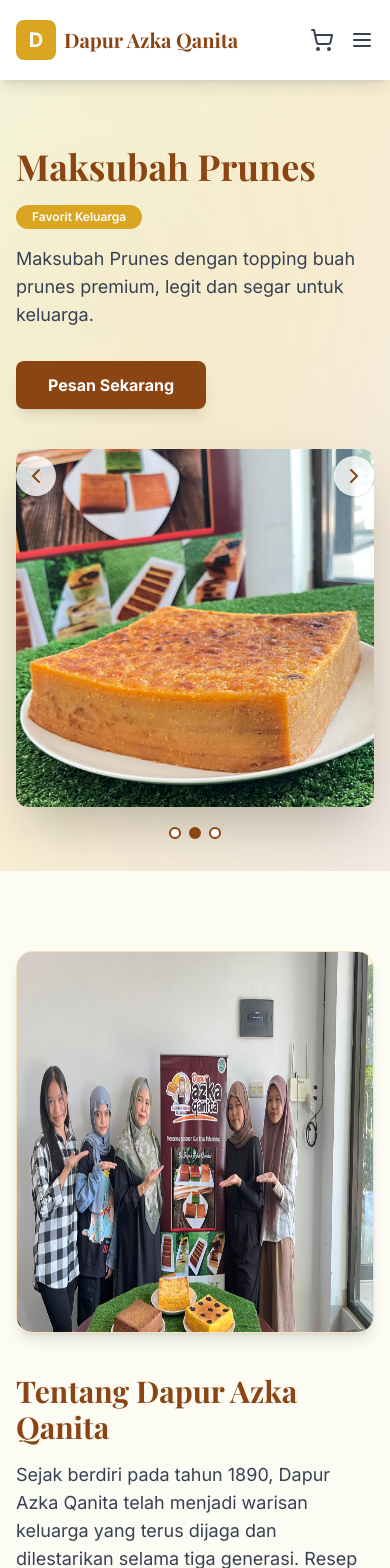
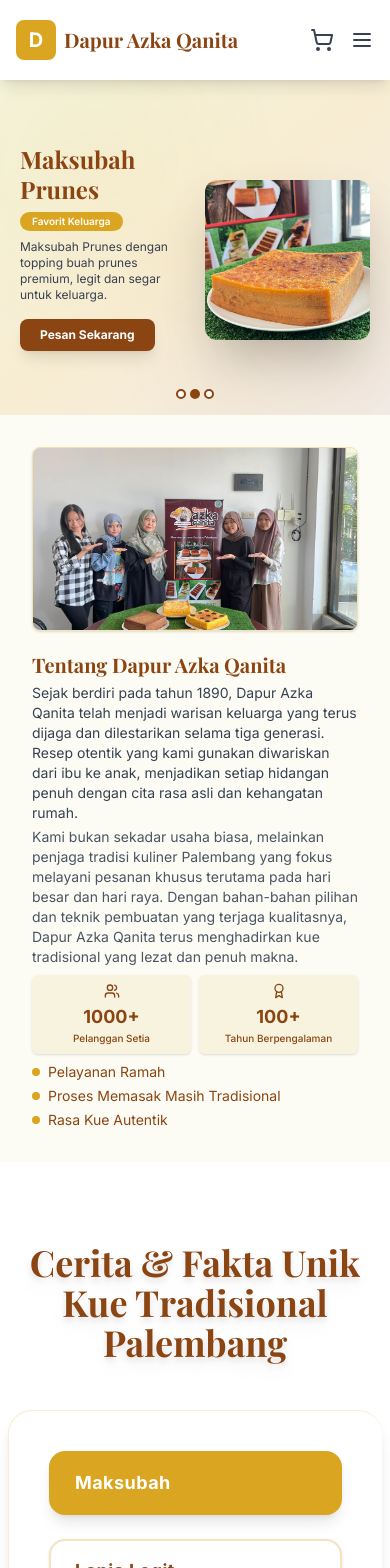
Before and after one commit to vivi211111/DapurAzkaQanita, a React (Vite) app: page / in a window 390 px wide. Shown: the top 1568 px of the page. Built offline with nearby package versions, Linux system fonts and the light colour scheme.

Commit message:
perubahan mobile

```diff
--- a/src/components/home/AboutSection.jsx
+++ b/src/components/home/AboutSection.jsx
@@ -27,9 +27,106 @@
 	const [selectedStory, setSelectedStory] = useState(0);
 
 	return (
-    <section className="py-20 bg-batik-cream/30 dark:bg-gray-900">
-      <div className="max-w-7xl mx-auto px-4 sm:px-6 lg:px-8">
-        <div className="grid grid-cols-1 md:grid-cols-2 gap-10 items-center">
+		<section className="py-8 md:py-20 bg-batik-cream/30 dark:bg-gray-900">
+			<div className="max-w-7xl mx-auto px-8 sm:px-4 lg:px-8">
+				{/* MOBILE: compact, gambar atas, konten bawah */}
+				<div className="md:hidden">
+					<div className="flex flex-col gap-5">
+						{/* Gambar */}
+						<motion.div
+							initial={{ opacity: 0, x: -20 }}
+							whileInView={{ opacity: 1, x: 0 }}
+							viewport={{ once: true }}
+							transition={{ duration: 0.6 }}
+							className="w-full "
+						>
+							<div className="rounded-lg overflow-hidden shadow border border-batik-gold/30">
+								<img
+									src="/about/DapurAzka.jpg"
+									alt="Dapur Azka Qanita"
+									className="w-full h-50 object-center scale-105"
+								/>
+							</div>
+						</motion.div>
+
+						{/* Konten */}
+						<motion.div
+							initial={{ opacity: 0, x: 20 }}
+							whileInView={{ opacity: 1, x: 0 }}
+							viewport={{ once: true }}
+							transition={{ duration: 0.6 }}
+						>
+							<motion.h2
+								initial={{ opacity: 0, y: 20 }}
+								whileInView={{ opacity: 1, y: 0 }}
+								viewport={{ once: true }}
+								transition={{ duration: 0.6, delay: 0.1 }}
+								className="font-bold text-xl text-batik-brown dark:text-batik-gold mb-1"
+							>
+								Tentang Dapur Azka Qanita
+							</motion.h2>
+							<motion.p
+								initial={{ opacity: 0, y: 20 }}
+								whileInView={{ opacity: 1, y: 0 }}
+								viewport={{ once: true }}
+								transition={{ duration: 0.6, delay: 0.15 }}
+								className="text-sm text-gray-700 dark:text-gray-300 mb-1"
+							>
+								Sejak berdiri pada tahun 1890, Dapur Azka Qanita telah menjadi warisan keluarga yang terus dijaga dan dilestarikan selama tiga generasi. Resep otentik yang kami gunakan diwariskan dari ibu ke anak, menjadikan setiap hidangan penuh dengan cita rasa asli dan kehangatan rumah.
+							</motion.p>
+							<motion.p
+								initial={{ opacity: 0, y: 20 }}
+								whileInView={{ opacity: 1, y: 0 }}
+								viewport={{ once: true }}
+								transition={{ duration: 0.6, delay: 0.2 }}
+								className="text-sm text-gray-600 dark:text-gray-400 mb-2"
+							>
+								Kami bukan sekadar usaha biasa, melainkan penjaga tradisi kuliner Palembang yang fokus melayani pesanan khusus terutama pada hari besar dan hari raya. Dengan bahan-bahan pilihan dan teknik pembuatan yang terjaga kualitasnya, Dapur Azka Qanita terus menghadirkan kue tradisional yang lezat dan penuh makna.
+							</motion.p>
+							{/* Highlight Cards */}
+							<div className="grid grid-cols-2 gap-2 mb-2">
+								<motion.div
+									initial={{ opacity: 0, y: 20 }}
+									whileInView={{ opacity: 1, y: 0 }}
+									viewport={{ once: true }}
+									transition={{ duration: 0.6, delay: 0.25 }}
+									className="bg-batik-gold/10 rounded-md p-2 flex flex-col items-center shadow"
+								>
+									<Users className="text-batik-brown text-lg mb-1" size={16} />
+									<div className="text-lg font-bold text-batik-brown dark:text-batik-gold">1000+</div>
+									<div className="text-[10px] text-batik-brown dark:text-batik-gold font-medium text-center">Pelanggan Setia</div>
+								</motion.div>
+								<motion.div
+									initial={{ opacity: 0, y: 20 }}
+									whileInView={{ opacity: 1, y: 0 }}
+									viewport={{ once: true }}
+									transition={{ duration: 0.6, delay: 0.3 }}
+									className="bg-batik-gold/10 rounded-md p-2 flex flex-col items-center shadow"
+								>
+									<Award className="text-batik-brown text-lg mb-1" size={16} />
+									<div className="text-lg font-bold text-batik-brown dark:text-batik-gold">100+</div>
+									<div className="text-[10px] text-batik-brown dark:text-batik-gold font-medium text-center">Tahun Berpengalaman</div>
+								</motion.div>
+							</div>
+							{/* Feature List */}
+							<motion.ul
+								initial={{ opacity: 0, y: 20 }}
+								whileInView={{ opacity: 1, y: 0 }}
+								viewport={{ once: true }}
+								transition={{ duration: 0.6, delay: 0.35 }}
+								className="mb-0 space-y-1 text-batik-brown dark:text-batik-gold/90 text-xs"
+							>
+								<li className="flex items-center text-sm gap-2"><span className="inline-block w-2 h-2 rounded-full bg-batik-gold"></span>Pelayanan Ramah</li>
+								<li className="flex items-center text-sm gap-2"><span className="inline-block w-2 h-2 rounded-full bg-batik-gold"></span>Proses Memasak Masih Tradisional</li>
+								<li className="flex items-center text-sm gap-2"><span className="inline-block w-2 h-2 rounded-full bg-batik-gold"></span>Rasa Kue Autentik</li>
+							</motion.ul>
+						</motion.div>
+					</div>
+				</div>
+
+				{/* DESKTOP: grid 2 kolom, layout tetap */}
+				<div className="hidden md:block">
+					<div className="grid grid-cols-2 gap-10 items-center">
 						{/* Left: Image */}
 						<motion.div
 							initial={{ opacity: 0, x: -40 }}
@@ -42,11 +139,10 @@
 								<img
 									src="/about/DapurAzka.jpg"
 									alt="Dapur Azka Qanita"
-                className="w-full h-[380px] md:h-[420px] lg:h-[460px] object-center scale-110 hover:scale-105 transition-transform duration-500 rounded-t-2xl"
+									className="w-full h-[420px] lg:h-[460px] object-center scale-110 hover:scale-105 transition-transform duration-500 rounded-t-2xl"
 								/>
 							</div>
 						</motion.div>
-
 						{/* Right: Content */}
 						<motion.div
 							initial={{ opacity: 0, x: 40 }}
@@ -59,7 +155,7 @@
 								whileInView={{ opacity: 1, y: 0 }}
 								viewport={{ once: true }}
 								transition={{ duration: 0.7, delay: 0.1 }}
-              className="font- text-3xl md:text-4xl font-bold text-batik-brown dark:text-batik-gold mb-4"
+								className="font-bold text-4xl text-batik-brown dark:text-batik-gold mb-4"
 							>
 								Tentang Dapur Azka Qanita
 							</motion.h2>
@@ -70,10 +166,7 @@
 								transition={{ duration: 0.7, delay: 0.2 }}
 								className="text-lg text-gray-700 dark:text-gray-300 mb-4 max-w-2xl"
 							>
-              Sejak berdiri pada tahun 1890, Dapur Azka Qanita telah
-              menjadi warisan keluarga yang terus dijaga dan dilestarikan
-              selama tiga generasi. Resep otentik yang kami gunakan diwariskan dari ibu ke anak,
-              menjadikan setiap hidangan penuh dengan cita rasa asli dan kehangatan rumah.
+								Sejak berdiri pada tahun 1890, Dapur Azka Qanita telah menjadi warisan keluarga yang terus dijaga dan dilestarikan selama tiga generasi. Resep otentik yang kami gunakan diwariskan dari ibu ke anak, menjadikan setiap hidangan penuh dengan cita rasa asli dan kehangatan rumah.
 							</motion.p>
 							<motion.p
 								initial={{ opacity: 0, y: 30 }}
@@ -82,12 +175,8 @@
 								transition={{ duration: 0.7, delay: 0.3 }}
 								className="text-lg text-gray-600 dark:text-gray-400 mb-6 max-w-2xl"
 							>
-              Kami bukan sekadar usaha biasa, melainkan penjaga tradisi kuliner
-              Palembang yang fokus melayani pesanan khusus terutama pada hari besar dan
-              hari raya. Dengan bahan-bahan pilihan dan teknik pembuatan yang terjaga kualitasnya,
-              Dapur Azka Qanita terus menghadirkan kue tradisional yang lezat dan penuh makna.
+								Kami bukan sekadar usaha biasa, melainkan penjaga tradisi kuliner Palembang yang fokus melayani pesanan khusus terutama pada hari besar dan hari raya. Dengan bahan-bahan pilihan dan teknik pembuatan yang terjaga kualitasnya, Dapur Azka Qanita terus menghadirkan kue tradisional yang lezat dan penuh makna.
 							</motion.p>
-
 							{/* Highlight Cards */}
 							<div className="grid grid-cols-2 gap-4 mb-6">
 								<motion.div
@@ -97,13 +186,9 @@
 									transition={{ duration: 0.7, delay: 0.4 }}
 									className="bg-batik-gold/10 dark:bg-batik-gold/20 rounded-xl p-5 flex flex-col items-center shadow"
 								>
-                <Users className="text-batik-brown mb-2" size={32} />
-                <div className="text-2xl font-bold text-batik-brown dark:text-batik-gold">
-                  1000+
-                </div>
-                <div className="text-batik-brown dark:text-batik-gold text-sm font-medium">
-                  Pelanggan Setia
-                </div>
+									<Users className="text-batik-brown mb-2" size={20} />
+									<div className="text-2xl font-bold text-batik-brown dark:text-batik-gold">1000+</div>
+									<div className="text-sm text-batik-brown dark:text-batik-gold font-medium text-center">Pelanggan Setia</div>
 								</motion.div>
 								<motion.div
 									initial={{ opacity: 0, y: 30 }}
@@ -112,16 +197,11 @@
 									transition={{ duration: 0.7, delay: 0.5 }}
 									className="bg-batik-gold/10 dark:bg-batik-brown/30 rounded-xl p-5 flex flex-col items-center shadow"
 								>
-                <Award className="text-batik-brown dark:text-batik-gold mb-2" size={32} />
-                <div className="text-2xl font-bold text-batik-brown dark:text-batik-gold">
-                  100+
-                </div>
-                <div className="text-batik-brown dark:text-batik-gold text-sm font-medium">
-                  Tahun Berpengalaman
-                </div>
+									<Award className="text-batik-brown dark:text-batik-gold mb-2" size={20} />
+									<div className="text-2xl font-bold text-batik-brown dark:text-batik-gold">100+</div>
+									<div className="text-sm text-batik-brown dark:text-batik-gold font-medium text-center">Tahun Berpengalaman</div>
 								</motion.div>
 							</div>
-
 							{/* Feature List */}
 							<motion.ul
 								initial={{ opacity: 0, y: 30 }}
@@ -130,20 +210,12 @@
 								transition={{ duration: 0.7, delay: 0.6 }}
 								className="mb-0 space-y-2 text-batik-brown dark:text-batik-gold/90 text-base"
 							>
-              <li className="flex items-center gap-2">
-                <span className="inline-block w-2 h-2 rounded-full bg-batik-gold"></span>
-                Pelayanan Ramah
-              </li>
-              <li className="flex items-center gap-2">
-                <span className="inline-block w-2 h-2 rounded-full bg-batik-gold"></span>
-                Proses Memasak Masih Tradisional
-              </li>
-              <li className="flex items-center gap-2">
-                <span className="inline-block w-2 h-2 rounded-full bg-batik-gold"></span>
-                Rasa Kue Autentik
-              </li>
+								<li className="flex items-center gap-2"><span className="inline-block w-2 h-2 rounded-full bg-batik-gold"></span>Pelayanan Ramah</li>
+								<li className="flex items-center gap-2"><span className="inline-block w-2 h-2 rounded-full bg-batik-gold"></span>Proses Memasak Masih Tradisional</li>
+								<li className="flex items-center gap-2"><span className="inline-block w-2 h-2 rounded-full bg-batik-gold"></span>Rasa Kue Autentik</li>
 							</motion.ul>
 						</motion.div>
+					</div>
 				</div>
 			</div>
 		</section>
--- a/src/components/home/HeroSection.jsx
+++ b/src/components/home/HeroSection.jsx
@@ -527,16 +527,161 @@
   }, [currentAd]);
 
   return (
-    <section className="relative flex items-center justify-center min-h-[480px] md:min-h-[600px] overflow-hidden">
-      {/* Enhanced Interactive Background */}
-      <div className="absolute inset-0 bg-gradient-to-br from-batik-cream via-batik-gold/20 to-batik-brown/10 dark:from-gray-900 dark:via-batik-brown/30 dark:to-gray-950">
-        <div className="absolute inset-0 opacity-30">
+    <section className="relative flex items-center justify-center mt-0 md:mt-0 md:min-h-[600px] overflow-hidden">
+      {/* MOBILE/TABLET */}
+      <div className="w-full flex justify-center md:hidden">
+        <div className="w-full max-w-3xl md:max-w-none md:w-full md:rounded-none md:shadow-none md:bg-transparent shadow-lg bg-gradient-to-br from-batik-cream via-batik-gold/20 to-batik-brown/10 dark:from-gray-900 dark:via-batik-brown/30 dark:to-gray-950 relative">
+          <div className="absolute inset-0 opacity-30 pointer-events-none z-0 md:hidden">
             <div className="absolute inset-0 bg-[radial-gradient(circle_at_25%_25%,rgba(218,165,32,0.3)_0%,transparent_50%)] animate-pulse"></div>
             <div className="absolute inset-0 bg-[radial-gradient(circle_at_75%_75%,rgba(139,69,19,0.3)_0%,transparent_50%)] animate-pulse"></div>
           </div>
+          <div className="relative z-10 w-full px-5 sm:px-6 lg:px-8 flex flex-col md:flex-row items-center justify-between py-16 md:py-24 transition-all duration-700">
+            {/* Slide Container */}
+            <div className="flex gap-5 md:flex-row items-center justify-between w-full">
+              {/* Left: Text */}
+              <div
+                className={`order-none md:order-1 flex-1 text-left md:pr-12 transition-all duration-500 transform ${
+                  isSliding
+                    ? slideDirection === "right"
+                      ? "-translate-x-16 opacity-0"
+                      : "translate-x-16 opacity-0"
+                    : "translate-x-0 opacity-100"
+                }`}
+                key={currentAd + "-text"}
+              >
+                <h1 className="font-serif text-2xl sm:text-3xl md:text-5xl lg:text-6xl font-bold text-batik-brown mb-2 sm:mb-3 md:mb-4 leading-tight">
+                  {ads[currentAd].title}
+                </h1>
+                <div className="flex items-center mb-2 sm:mb-3 md:mb-4">
+                  <span
+                    className={`inline-block ${ads[currentAd].badgeColor} text-white text-[10px] sm:text-xs font-semibold rounded-full px-3 sm:px-4 py-0.5 sm:py-1 mr-2 sm:mr-3`}
+                  >
+                    {ads[currentAd].badge}
+                  </span>
+                </div>
+                <p className="text-xs sm:text-base md:text-lg text-gray-700 mb-4 sm:mb-6 md:mb-8 max-w-xs sm:max-w-md md:max-w-xl">
+                  {ads[currentAd].desc}
+                </p>
+                <Link
+                  to={ads[currentAd].link}
+                  className={`inline-block ${ads[currentAd].ctaColor} text-white font-bold py-2 sm:py-3 px-5 sm:px-8 rounded-lg shadow-lg transition-all duration-300 text-xs sm:text-base`}
+                >
+                  {ads[currentAd].cta}
+                </Link>
+              </div>
+              {/* Right: Image */}
+              <div
+                className={`order-2 md:order-2 flex-1 flex items-center justify-center mt-6 sm:mt-10 md:mt-0 transition-all duration-500 transform ${
+                  isSliding
+                    ? slideDirection === "right"
+                      ? "-translate-x-16 opacity-0"
+                      : "translate-x-16 opacity-0"
+                    : "translate-x-0 opacity-100"
+                }`}
+                key={currentAd + "-img"}
+              >
+                <img
+                  src={ads[currentAd].img}
+                  alt={ads[currentAd].title}
+                  className="rounded-xl shadow-2xl w-full max-w-[220px] sm:max-w-[320px] md:max-w-[600px] max-h-[160px] sm:max-h-[240px] md:max-h-[400px] aspect-square object-cover"
+                />
+              </div>
             </div>
 
-      {/* Tombol Panah Kiri */}
+            {/* Carousel Dots */}
+            <div className="absolute bottom-4 sm:bottom-8 left-1/2 -translate-x-1/2 flex gap-1 sm:gap-2">
+              {ads.map((_, idx) => (
+                <button
+                  key={idx}
+                  onClick={() =>
+                    handleSlide(idx > currentAd ? "right" : "left", idx)
+                  }
+                  className={`w-2.5 sm:w-3 h-2.5 sm:h-3 rounded-full border-2 border-batik-brown transition-all duration-300 ${
+                    currentAd === idx ? "bg-batik-brown" : "bg-white"
+                  }`}
+                  aria-label={`Iklan ${idx + 1}`}
+                ></button>
+              ))}
+            </div>
+          </div>
+        </div>
+      </div>
+      {/* DESKTOP */}
+      <div className="hidden md:block w-full">
+        <div className="relative flex items-center justify-center min-h-[600px] overflow-hidden">
+          <div className="absolute inset-0 bg-gradient-to-br from-batik-cream via-batik-gold/20 to-batik-brown/10 dark:from-gray-900 dark:via-batik-brown/30 dark:to-gray-950">
+            <div className="absolute inset-0 opacity-30 pointer-events-none">
+              <div className="absolute inset-0 bg-[radial-gradient(circle_at_25%_25%,rgba(218,165,32,0.3)_0%,transparent_50%)] animate-pulse"></div>
+              <div className="absolute inset-0 bg-[radial-gradient(circle_at_75%_75%,rgba(139,69,19,0.3)_0%,transparent_50%)] animate-pulse"></div>
+            </div>
+            <div className="relative z-10 w-full max-w-7xl mx-auto px-4 sm:px-6 lg:px-8 flex flex-col md:flex-row items-center justify-between py-24 md:py-24 transition-all duration-700">
+              <div className="flex-1 flex flex-row items-center justify-between w-full">
+                {/* Left: Text */}
+                <div
+                  className={`flex-1 text-left md:pr-12 transition-all duration-500 transform ${
+                    isSliding
+                      ? slideDirection === "right"
+                        ? "-translate-x-16 opacity-0"
+                        : "translate-x-16 opacity-0"
+                      : "translate-x-0 opacity-100"
+                  }`}
+                  key={currentAd + "-text-d"}
+                >
+                  <h1 className="font-serif text-5xl lg:text-6xl font-bold text-batik-brown mb-4 leading-tight">
+                    {ads[currentAd].title}
+                  </h1>
+                  <div className="flex items-center mb-4">
+                    <span
+                      className={`inline-block ${ads[currentAd].badgeColor} text-white text-xs font-semibold rounded-full px-4 py-1 mr-3`}
+                    >
+                      {ads[currentAd].badge}
+                    </span>
+                  </div>
+                  <p className="text-lg text-gray-700 mb-8 max-w-xl">
+                    {ads[currentAd].desc}
+                  </p>
+                  <Link
+                    to={ads[currentAd].link}
+                    className={`inline-block ${ads[currentAd].ctaColor} text-white font-bold py-3 px-8 rounded-lg transition-all duration-300 text-base`}
+                  >
+                    {ads[currentAd].cta}
+                  </Link>
+                </div>
+                {/* Right: Image */}
+                <div
+                  className={`flex-1 flex items-center justify-center mt-0 transition-all duration-500 transform ${
+                    isSliding
+                      ? slideDirection === "right"
+                        ? "-translate-x-16 opacity-0"
+                        : "translate-x-16 opacity-0"
+                      : "translate-x-0 opacity-100"
+                  }`}
+                  key={currentAd + "-img-d"}
+                >
+                  <img
+                    src={ads[currentAd].img}
+                    alt={ads[currentAd].title}
+                    className="rounded-xl shadow-2xl w-full max-w-[600px] max-h-[400px] aspect-square object-cover"
+                  />
+                </div>
+              </div>
+            </div>
+            {/* Carousel Dots */}
+            <div className="absolute bottom-8 left-1/2 -translate-x-1/2 flex gap-2">
+              {ads.map((_, idx) => (
+                <button
+                  key={idx}
+                  onClick={() =>
+                    handleSlide(idx > currentAd ? "right" : "left", idx)
+                  }
+                  className={`w-3 h-3 rounded-full border-2 border-batik-brown transition-all duration-300 ${
+                    currentAd === idx ? "bg-batik-brown" : "bg-white"
+                  }`}
+                  aria-label={`Iklan ${idx + 1}`}
+                ></button>
+              ))}
+            </div>
+            {/* Tombol Panah */}
             <button
               className="absolute left-4 top-1/2 -translate-y-1/2 bg-white/80 hover:bg-batik-gold text-batik-brown rounded-full shadow p-2 z-20"
               onClick={() => handleSlide("left")}
@@ -554,8 +699,6 @@
                 <polyline points="15 18 9 12 15 6" />
               </svg>
             </button>
-
-      {/* Tombol Panah Kanan */}
             <button
               className="absolute right-4 top-1/2 -translate-y-1/2 bg-white/80 hover:bg-batik-gold text-batik-brown rounded-full shadow p-2 z-20"
               onClick={() => handleSlide("right")}
@@ -573,73 +716,7 @@
                 <polyline points="9 18 15 12 9 6" />
               </svg>
             </button>
-
-      {/* Kontainer Utama Slide */}
-      <div className="relative z-10 max-w-7xl mx-auto px-4 sm:px-6 lg:px-8 flex flex-col md:flex-row items-center justify-between w-full py-16 md:py-24 transition-all duration-700">
-        {/* Slide Container */}
-        <div className="flex-1 flex flex-col md:flex-row items-center justify-between w-full">
-          {/* Left: Text */}
-          <div
-            className={`flex-1 text-left md:pr-12 transition-all duration-500 transform ${
-              isSliding
-                ? slideDirection === "right"
-                  ? "-translate-x-16 opacity-0"
-                  : "translate-x-16 opacity-0"
-                : "translate-x-0 opacity-100"
-            }`}
-            key={currentAd + "-text"}
-          >
-            <h1 className="font-serif text-4xl md:text-5xl lg:text-6xl font-bold text-batik-brown mb-4 leading-tight">
-              {ads[currentAd].title}
-            </h1>
-            <div className="flex items-center mb-4">
-              <span
-                className={`inline-block ${ads[currentAd].badgeColor} text-white text-xs font-semibold rounded-full px-4 py-1 mr-3`}
-              >
-                {ads[currentAd].badge}
-              </span>
           </div>
-            <p className="text-lg text-gray-700 mb-8 max-w-xl">
-              {ads[currentAd].desc}
-            </p>
-            <Link
-              to={ads[currentAd].link}
-              className={`inline-block ${ads[currentAd].ctaColor} text-white font-bold py-3 px-8 rounded-lg shadow-lg transition-all duration-300 text-base`}
-            >
-              {ads[currentAd].cta}
-            </Link>
-          </div>
-          {/* Right: Image */}
-          <div
-            className={`flex-1 flex items-center justify-center mt-10 md:mt-0 transition-all duration-500 transform ${
-              isSliding
-                ? slideDirection === "right"
-                  ? "-translate-x-16 opacity-0"
-                  : "translate-x-16 opacity-0"
-                : "translate-x-0 opacity-100"
-            }`}
-            key={currentAd + "-img"}
-          >
-            <img
-              src={ads[currentAd].img}
-              alt={ads[currentAd].title}
-              className="rounded-xl shadow-2xl w-full max-w-[600px] max-h-[400px] aspect-square object-cover"
-            />
-          </div>
-        </div>
-
-        {/* Carousel Dots */}
-        <div className="absolute bottom-8 left-1/2 -translate-x-1/2 flex gap-2">
-          {ads.map((_, idx) => (
-            <button
-              key={idx}
-              onClick={() => handleSlide(idx > currentAd ? "right" : "left", idx)}
-              className={`w-3 h-3 rounded-full border-2 border-batik-brown transition-all duration-300 ${
-                currentAd === idx ? "bg-batik-brown" : "bg-white"
-              }`}
-              aria-label={`Iklan ${idx + 1}`}
-            ></button>
-          ))}
         </div>
       </div>
     </section>
```
Lines whose indentation alone changed are shown as unchanged.
